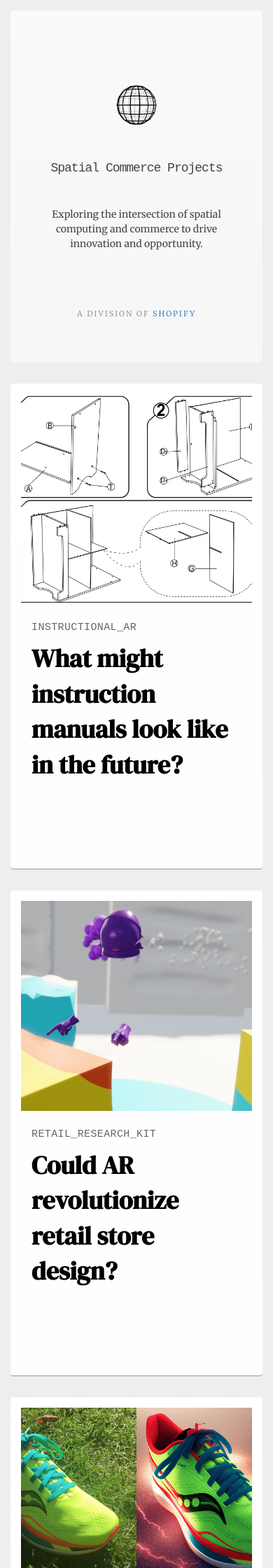
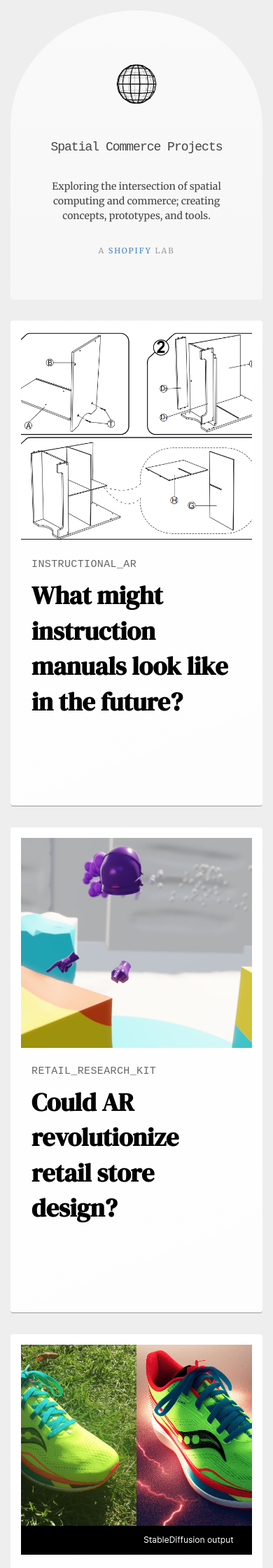
Before and after one commit to Shopify/spatial-commerce-projects, a Jekyll site: the page built from index.html, in a window 390 px wide. Shown: the top 2240 px of the page at 70% size. Built offline with Jekyll 4.4.1, drawn with Linux system fonts in a browser that asks for light colours; some web fonts are replaced.

Commit message:
reduced the white space on the team card on mobile. Edited the about us text.

```diff
--- a/_layouts/default.html
+++ b/_layouts/default.html
@@ -27,9 +27,9 @@
             <div class="site-info">
                 <h1 class="site-name"><a href="{{ site.baseurl }}/">{{ site.name }}</a></h1>
                 <p class="site-description">
-                    Exploring the intersection of spatial computing and commerce to drive innovation and opportunity.
+                    Exploring the intersection of spatial computing and commerce; creating concepts, prototypes, and tools.
                 </p>
-                <p class="byline">A division of <a href="https://www.shopify.com">Shopify</a></p>
+                <p class="byline">A <a href="https://www.shopify.com">Shopify</a> lab</p>
             </div>
 
         </header>
--- a/style.scss
+++ b/style.scss
@@ -308,7 +308,7 @@
     margin: 60px 0 40px;
 
     @include mobile {
-        margin: 60px auto 40px;
+        margin: 30px auto 40px;
         width: 70px;
         height: 70px;
     }
@@ -375,7 +375,7 @@
   margin: 40px 10px 80px;
 
   @include mobile {
-    margin: 40px 0 80px;
+    margin: 30px 0;
     text-align: center;
     font-size: 14px;
     line-height: 1.5em;
@@ -452,6 +452,7 @@
     align-self: start;
 
     @include mobile {
+        border-radius: 50% 50% 4px 4px / 40% 40% 4px 4px;
         padding: 40px;
     }
 }
```
